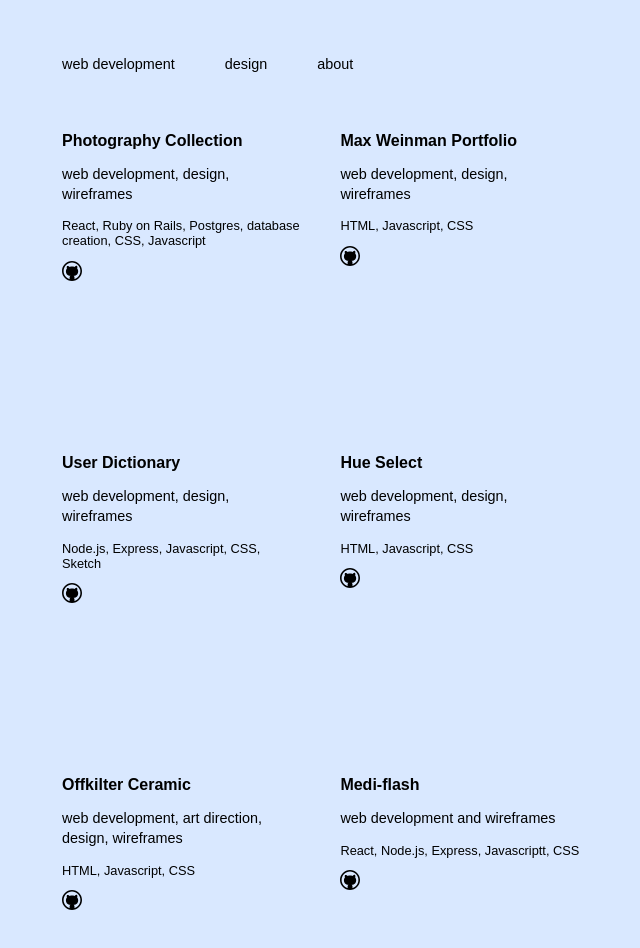
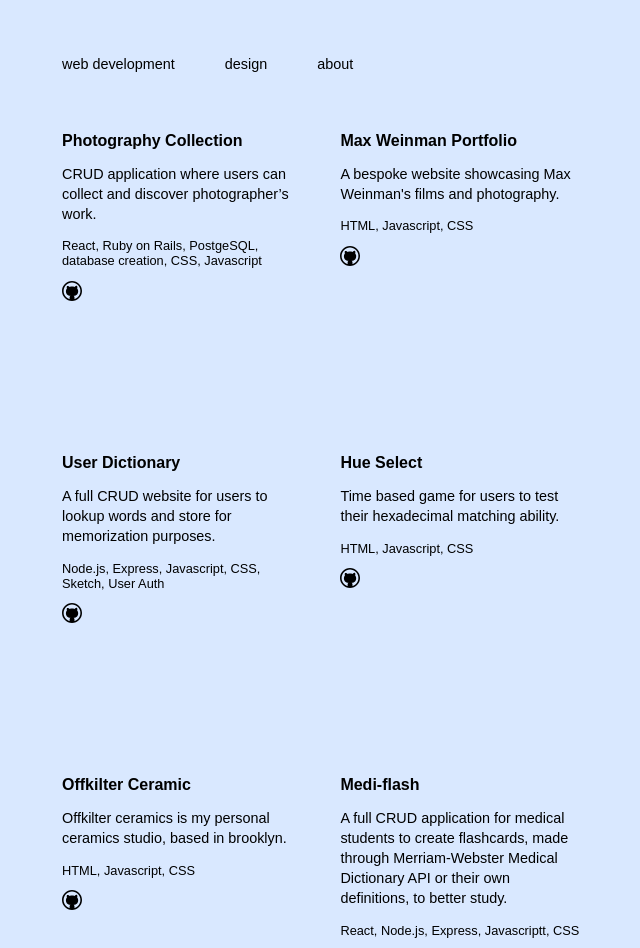
Before and after one commit to Lenorar/lenorarigoniwebsite, a React (Create React App) app: page /webdevelopment in a window 1280 px wide. Shown: the top 948 px of the page, without its empty margins (2-642 px from the left). Built offline with nearby package versions, Linux system fonts and the light colour scheme; what webfontloader would draw is missing.

Commit message:
web project-descriptions

```diff
--- a/public/index.html
+++ b/public/index.html
@@ -19,7 +19,7 @@
       work correctly both with client-side routing and a non-root public URL.
       Learn how to configure a non-root public URL by running `npm run build`.
     -->
-    <title>React App</title>
+    <title>Lenora Rigoni</title>
   </head>
   <body>
     <noscript>
--- a/src/components/Nav.js
+++ b/src/components/Nav.js
@@ -17,7 +17,6 @@
                     <Link to={Projects}><p className="nav-item">design</p></Link>
                     <Link to={About}><p className="nav-item">about</p></Link>
                 </div>
-
         )
       }
     }
--- a/src/components/WebDevelopment.js
+++ b/src/components/WebDevelopment.js
@@ -11,9 +11,9 @@
                     <a href="https://blooming-escarpment-41504.herokuapp.com/">
                       <div className="project-item">
                         <h2>Photography Collection</h2>
-                        <p className="description">web development, design, wireframes</p>
+                        <p className="description">CRUD application where users can collect and discover photographer’s work.</p>
                         <img className="profile" src="http://res.cloudinary.com/doez5fa8j/image/upload/v1508383298/photography-collection_ntyk2m.png" />
-                        <h3>React, Ruby on Rails, Postgres, database creation, CSS, Javascript</h3>
+                        <h3>React, Ruby on Rails, PostgeSQL, database creation, CSS, Javascript</h3>
                         <a href="https://github.com/Lenorar/photography-collection-back-end"><img className="github" src={img}/> </a>
                     </div>
                     </a>
@@ -22,7 +22,7 @@
                     <a href="http://www.maxweinman.com/">
                       <div className="project-item">
                         <h2>Max Weinman Portfolio</h2>
-                        <p className="description">web development, design, wireframes</p>
+                        <p className="description">A bespoke website showcasing Max Weinman's films and photography.</p>
                         <img className="profile" src="http://res.cloudinary.com/doez5fa8j/image/upload/v1508383269/maxweinman-website_b5yxa3.png" />
                         <h3>HTML, Javascript, CSS</h3>
                         <a href="https://github.com/Lenorar/MaxWeinmanFilm"><img className="github" src={img}/> </a>
@@ -34,9 +34,9 @@
                     <a href="https://afternoon-fortress-39799.herokuapp.com/">
                       <div className="project-item">
                         <h2>User Dictionary</h2>
-                        <p className="description">web development, design, wireframes</p>
+                        <p className="description">A full CRUD website for users to lookup words and store for memorization purposes.</p>
                         <img className="profile" src="https://res.cloudinary.com/doez5fa8j/image/upload/v1508383342/user-dictionary-website_qwbged.png" />
-                        <h3>Node.js, Express, Javascript, CSS, Sketch</h3>
+                        <h3>Node.js, Express, Javascript, CSS, Sketch, User Auth</h3>
                         <a href="https://github.com/Lenorar/user-dictionary-website  "><img className="github" src={img}/> </a>
 
                     </div>
@@ -47,7 +47,7 @@
                     <a href="https://git.generalassemb.ly/pages/lenorarigoni/hue-select-game/">
                       <div className="project-item">
                         <h2>Hue Select</h2>
-                        <p className="description">web development, design, wireframes</p>
+                        <p className="description">Time based game for users to test their hexadecimal matching ability.</p>
                         <img className="profile" src="https://res.cloudinary.com/doez5fa8j/image/upload/v1508383403/hue-select-website_jtw1sy.png" />
                         <h3>HTML, Javascript, CSS</h3>
                         <a href="https://github.com/Lenorar/hue-select-game"><img className="github" src={img}/> </a>
@@ -59,7 +59,7 @@
                     <a href="http://offkilterceramics.com/">
                       <div  className="project-item">
                         <h2>Offkilter Ceramic</h2>
-                        <p className="description">web development, art direction, design, wireframes</p>
+                        <p className="description">Offkilter ceramics is my personal ceramics studio, based in brooklyn.</p>
                         <img className="profile" src="https://res.cloudinary.com/doez5fa8j/image/upload/v1508383434/offkilter-website_v6keuy.png" />
                         <h3>HTML, Javascript, CSS</h3>
                         <a href="#"><img className="github" src={img}/></a>
@@ -71,7 +71,7 @@
                     <a href="https://infinite-eyrie-11286.herokuapp.com/">
                       <div className="project-item">
                         <h2>Medi-flash</h2>
-                        <p className="description">web development and wireframes</p>
+                        <p className="description">A full CRUD application for medical students to create flashcards, made through Merriam-Webster Medical Dictionary API or their own definitions, to better study. </p>
                         <img  className="profile" src="https://res.cloudinary.com/doez5fa8j/image/upload/v1508383459/medi-flash-website_kgeass.png" />
                         <h3>React, Node.js, Express, Javascriptt, CSS</h3>
                         <a href="https://github.com/Dichora2"><img className="github" src={img}/></a>
```
